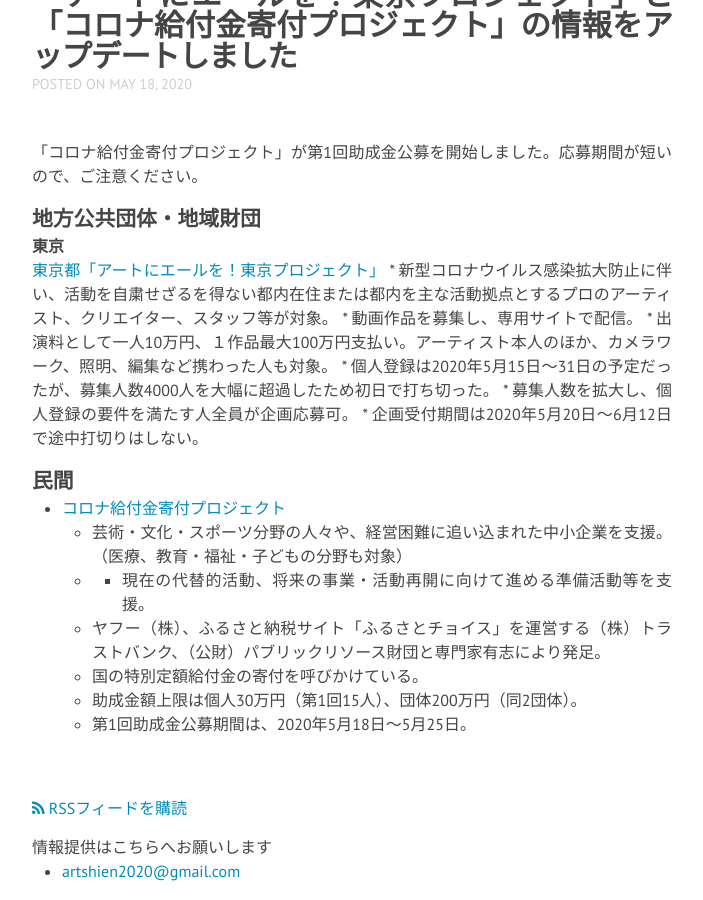
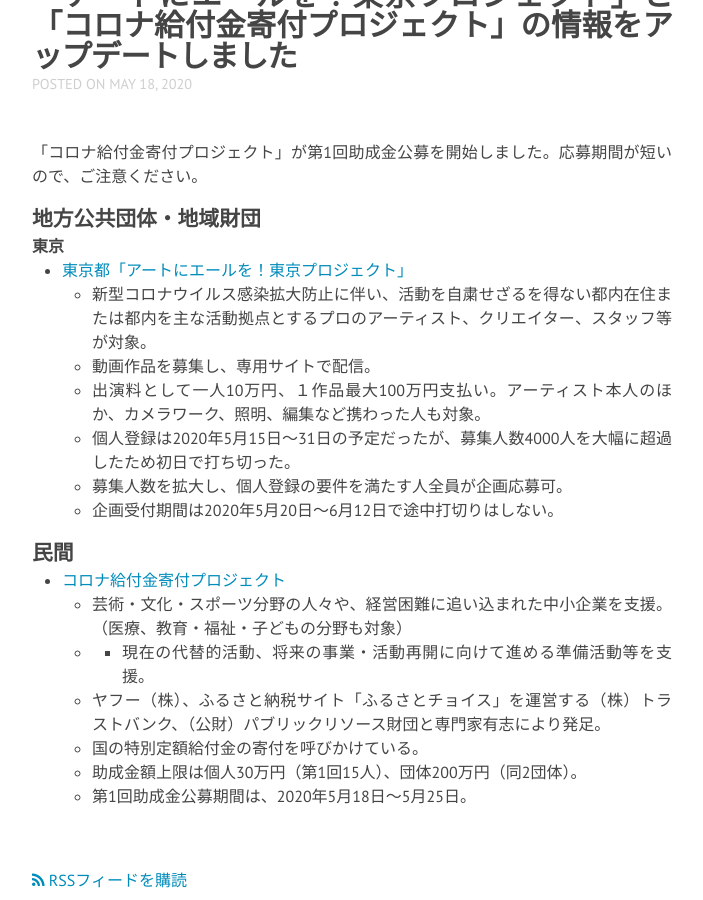
Before and after one commit to a-okuda/resources-for-artists, a Jekyll site: the page built from _posts/2020-05-18-news-artists.md, in a window 1280 px wide and 900 px high, scrolled down 500 px. Shown: the whole window, without its empty margins (288-991 px from the left). Built offline with Jekyll 4.4.1, drawn with Linux system fonts in a browser that asks for light colours; nearby versions of some CDN libraries.

```diff
--- a/_posts/2020-05-18-news-artists.md
+++ b/_posts/2020-05-18-news-artists.md
@@ -8,7 +8,7 @@ categories:
 
 ### 地方公共団体・地域財団
 #### 東京
-[東京都「アートにエールを！東京プロジェクト」](https://www.seikatubunka.metro.tokyo.lg.jp/bunka/katsu_shien/0000001441.html)
+* [東京都「アートにエールを！東京プロジェクト」](https://www.seikatubunka.metro.tokyo.lg.jp/bunka/katsu_shien/0000001441.html)
 	* 新型コロナウイルス感染拡大防止に伴い、活動を自粛せざるを得ない都内在住または都内を主な活動拠点とするプロのアーティスト、クリエイター、スタッフ等が対象。
 	* 動画作品を募集し、専用サイトで配信。
 	* 出演料として一人10万円、１作品最大100万円支払い。アーティスト本人のほか、カメラワーク、照明、編集など携わった人も対象。
```
